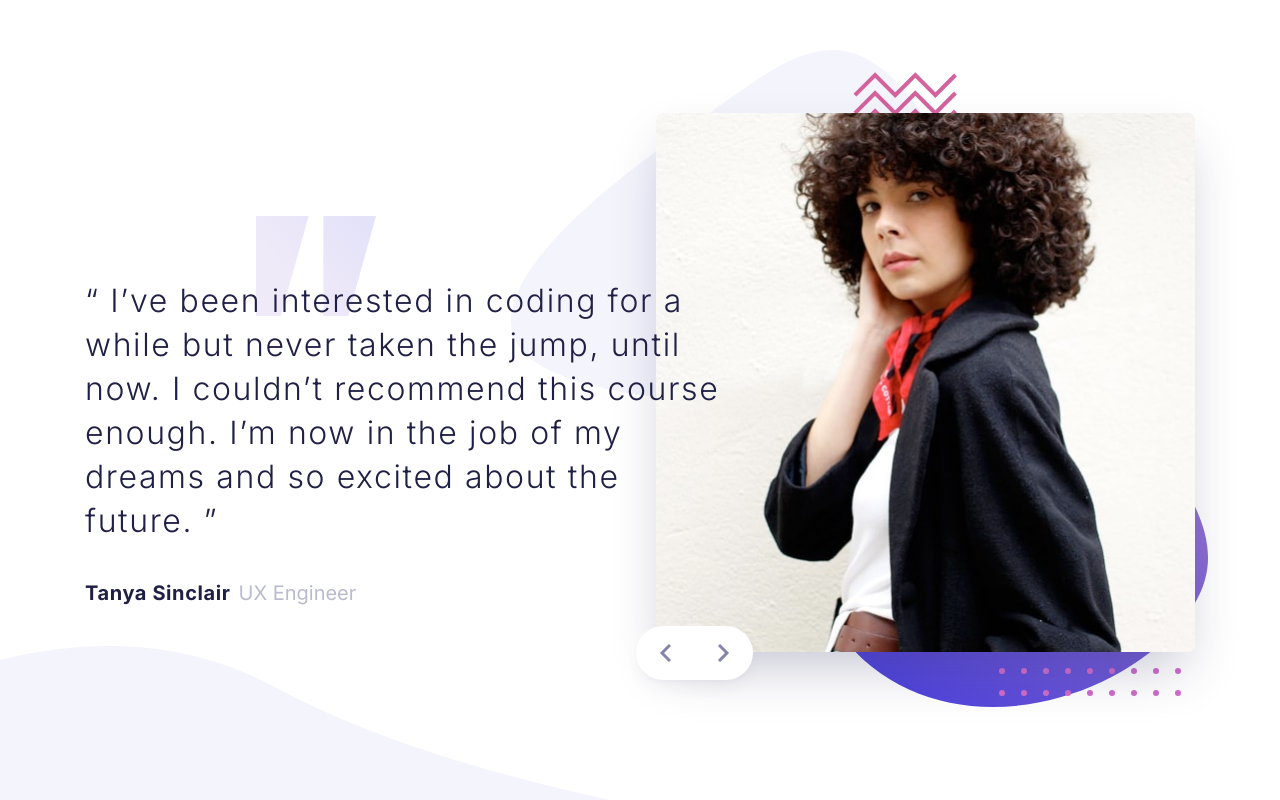
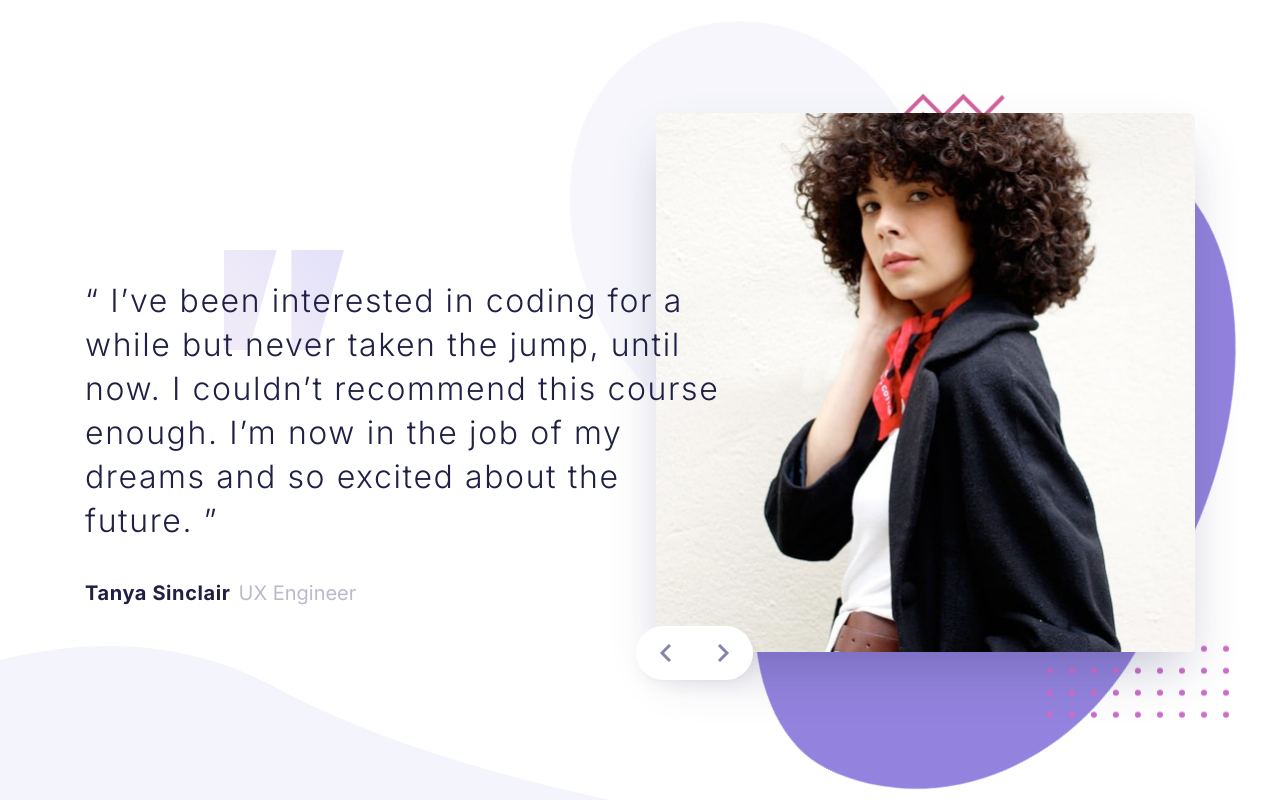
Before and after one commit to firoozehImany/coding-bootcamp-testimonials-slider-master, a React (Vite) app: page / in a window 1280 px wide. Built offline with nearby package versions, Linux system fonts and the light colour scheme.

Commit message:
chore: enable existing fluid background animations

```diff
--- a/src/components/Background.jsx
+++ b/src/components/Background.jsx
@@ -2,23 +2,32 @@ import AnimatedShape from "./AnimatedShape";
 
 export default function Background() {
   return (
-    <div className="absolute inset-0 pointer-events-none -z-10 overflow-hidden">
-      {/* <AnimatedShape /> */}
-      <img
-        src="/images/pattern-quotes.svg"
-        alt=""
-        className="absolute top-[216px] left-64"
-      />
-      <img
-        src="/images/pattern-bg.svg"
-        alt=""
-        className="absolute top-[50px] right-18"
-      />
+    <div className="fixed inset-0 w-full h-screen pointer-events-none -z-10 overflow-hidden px-6">
+
       <img
         src="/images/pattern-curve.svg"
         alt=""
-        className="absolute bottom-0 left-0"
+        className="absolute bottom-0 left-0 w-auto h-auto"
       />
+
+      <div className="relative mx-auto w-full max-w-[1280px] h-full flex flex-col-reverse items-center justify-end gap-14 md:pt-0 pt-20 md:block">
+        <div className="relative md:absolute md:top-1/2 md:-translate-y-[150%] md:left-10">
+          <img
+            src="/images/pattern-quotes.svg"
+            alt=""
+            className="md:w-fit md:h-fit w-16 md:px-40"
+          />
+        </div>
+        <div className="relative flex justify-center items-center md:absolute md:top-1/2 md:-translate-y-1/2 md:right-0">
+          <AnimatedShape />
+          <img
+            src="/images/pattern-bg.svg"
+            alt=""
+            className="relative z-0 w-fit h-fit"
+          />
+        </div>
+
+      </div>
     </div>
   );
 }
```
Also changed, not shown: public/images/pattern-bg.svg.
